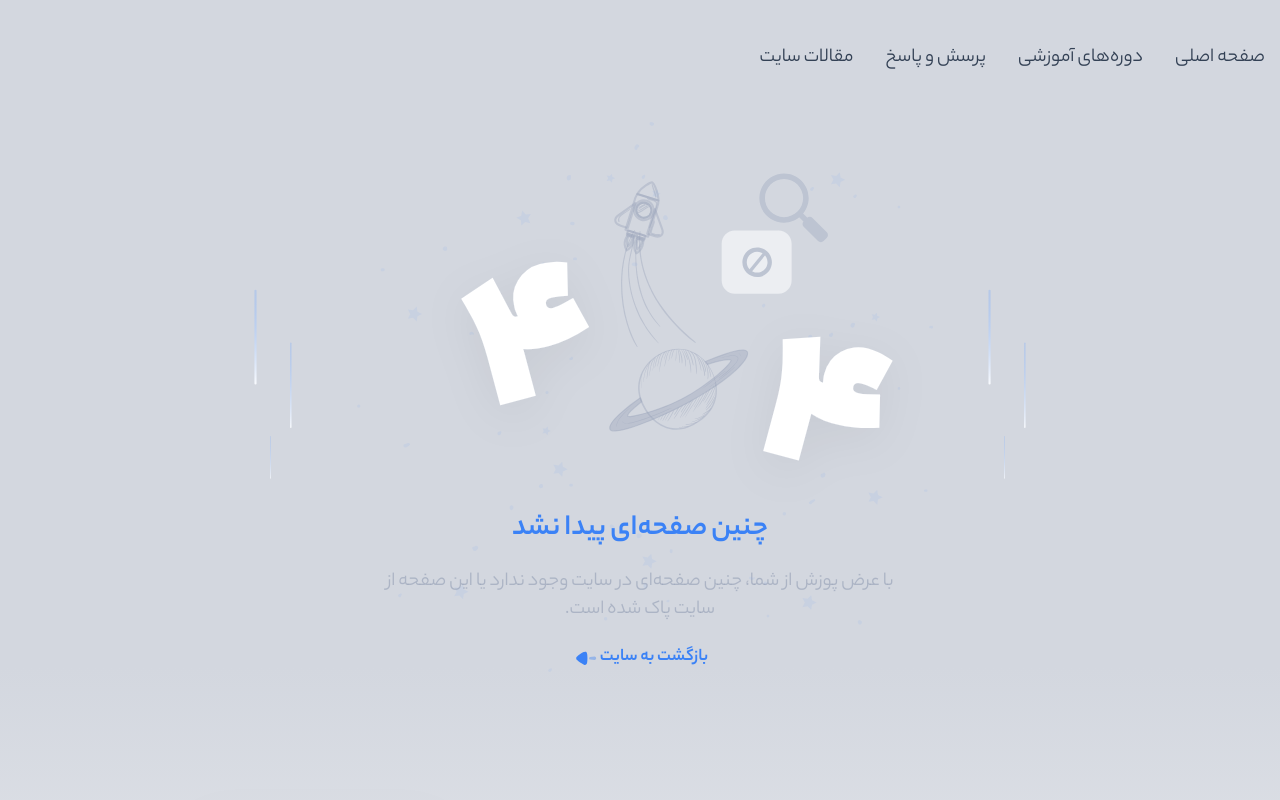
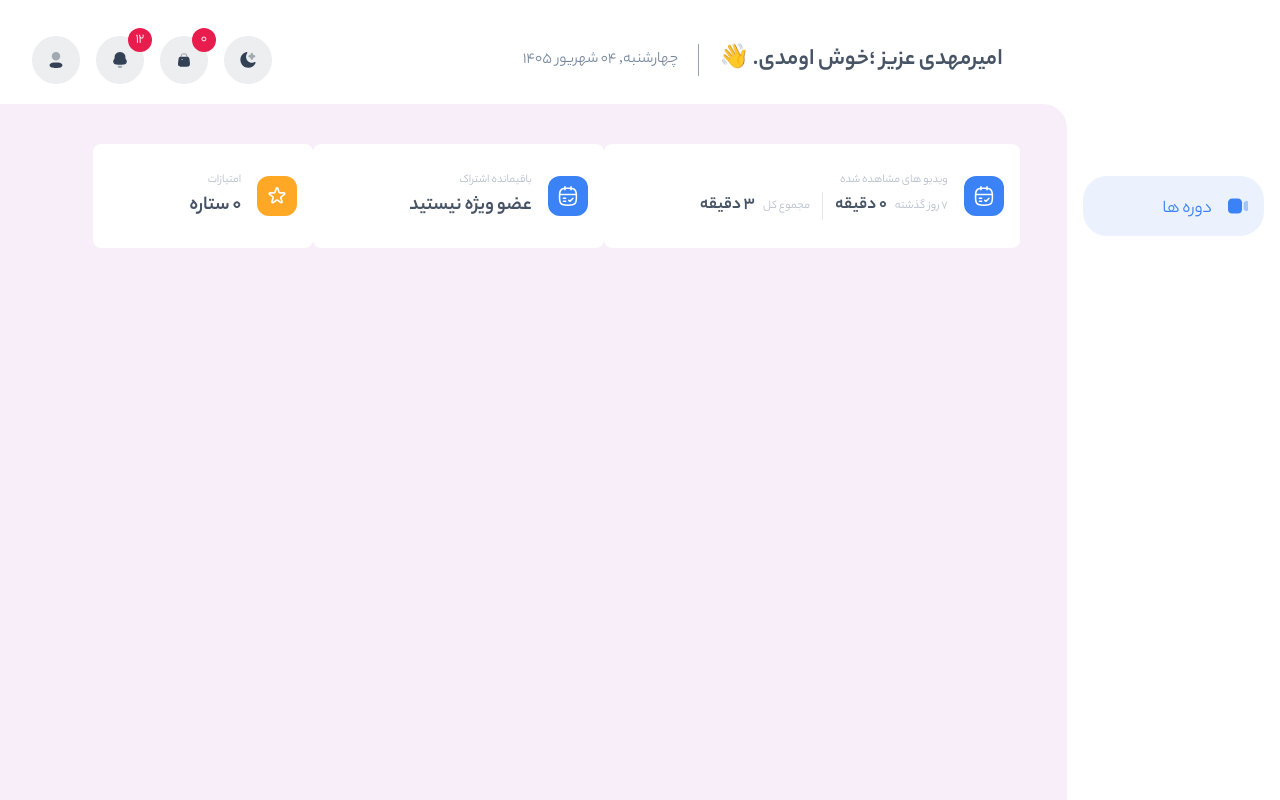
Before and after one commit to amirmahdighadiri/roocket, a React (Vite) app: page /dashboard/courses in a window 1280 px wide. Shown: the top 800 px of the page. Built offline with nearby package versions, Linux system fonts and the light colour scheme; a web font is replaced by a local one.

Commit message:
add courses-page in dashboard

```diff
--- /dev/null
+++ b/src/Components/DashboardPages/Courses/Courses.jsx
@@ -0,0 +1,50 @@
+import React from 'react';
+import DynamicIcon from "../../../DynamicIcon/DynamicIcon.jsx";
+
+function Courses(props) {
+    return (
+        <div className="container">
+            {/*<!-- ! -------------------- User Courses Details -------------------- ! -->*/}
+            <div className="flex items-center">
+                <div className="col-span-9 flex items-center justify-between bg-white dark:bg-dark-body-100 px-4 py-7 rounded-lg divide-x divide-gray-210 dark:divide-gray-100">
+                    <div className="flex items-center gap-x-4 pl-20">
+                        <div className="size-10 flex-center rounded-xl bg-blue-700">
+                            <DynamicIcon name="calender" className="size-5" />
+                        </div>
+                        <div className="flex flex-col gap-y-1">
+                            <span className="text-xs text-gary-70 dark:text-white">ویدیو های مشاهده شده</span>
+                            <div className="">
+                                <span className="inline-block font-YekanBakh-Medium text-gary-70 text-xs pl-3 ml-3 border-l border-gray-100">7 روز گذشته<span className="inline-block font-YekanBakh-Bold text-gray-800 dark:text-white text-lg pr-2">0 دقیقه</span></span>
+                                <span className="font-YekanBakh-Medium text-gary-70 text-xs">مجموع کل<span className="inline-block font-YekanBakh-Bold text-gray-800 dark:text-white text-lg pr-2">3 دقیقه</span></span>
+                            </div>
+                        </div>
+                    </div>
+                </div>
+                <div className="col-span-9 flex items-center justify-between bg-white dark:bg-dark-body-100 px-4 py-7 rounded-lg divide-x divide-gray-210 dark:divide-gray-100">
+                    <div className="flex items-center gap-x-4 pl-20">
+                        <div className="size-10 flex-center rounded-xl bg-blue-700">
+                            <DynamicIcon name="calender" className="size-5" />
+                        </div>
+                        <div className="flex flex-col gap-y-1">
+                            <span className="text-xs text-gary-70">باقیمانده اشتراک</span>
+                            <span className="text-gray-800 dark:text-white text-xl font-YekanBakh-Bold">عضو ویژه نیستید</span>
+                        </div>
+                    </div>
+                </div>
+                <div className="col-span-9 flex items-center justify-between bg-white dark:bg-dark-body-100 px-4 py-7 rounded-lg divide-x divide-gray-210 dark:divide-gray-100">
+                    <div className="flex items-center gap-x-4 pl-20">
+                        <div className="size-10 flex-center rounded-xl bg-customOrange-700">
+                            <DynamicIcon name="star" className="size-5 text-white fill-none" />
+                        </div>
+                        <div className="flex flex-col gap-y-1">
+                            <span className="text-xs text-gary-70">امتیازات</span>
+                            <span className="text-gray-800 dark:text-white text-xl font-YekanBakh-Bold">0 ستاره</span>
+                        </div>
+                    </div>
+                </div>
+            </div>
+        </div>
+    );
+}
+
+export default Courses;
--- a/src/Components/Panel/Panel.jsx
+++ b/src/Components/DashboardPages/Panel/Panel.jsx
@@ -1,5 +1,5 @@
 import React from 'react';
-import DynamicIcon from "../../DynamicIcon/DynamicIcon.jsx";
+import DynamicIcon from "../../../DynamicIcon/DynamicIcon.jsx";
 import {Link} from "react-router-dom";
 
 function Panel(props) {
--- a/src/DynamicIcon/DynamicIcon.jsx
+++ b/src/DynamicIcon/DynamicIcon.jsx
@@ -328,6 +328,13 @@ const iconsMap = {
                   d="M11 1c2.247 0 3.99.102 5.351.364 1.356.26 2.258.667 2.885 1.22C20.48 3.68 21 5.677 21 9.778c0 2.64-.238 4.566-.867 5.813-.3.596-.678 1.011-1.15 1.286-.478.28-1.124.456-2.024.456-1.188 0-2.086.267-2.792.745-.688.466-1.101 1.076-1.404 1.552q-.07.108-.13.205c-.254.403-.41.652-.629.848-.186.167-.449.317-1.004.317s-.817-.15-1.004-.317c-.218-.196-.375-.445-.629-.848l-.13-.205c-.302-.476-.715-1.086-1.403-1.552-.706-.478-1.605-.745-2.792-.745-.895 0-1.539-.181-2.017-.466-.473-.282-.854-.706-1.156-1.312C1.237 14.293 1 12.363 1 9.778c0-4.049.518-6.05 1.767-7.161.63-.56 1.533-.973 2.887-1.24C7.013 1.108 8.755 1 11 1M11.917 8.25h3.667M6.416 11.918h9.167"></path>
         </svg>
     ),
+    questionSquare: (
+        <svg className="ml-4 mt-1" width="19" height="19" viewBox="0 0 19 19" fill="none" xmlns="http://www.w3.org/2000/svg">
+            <rect fill="currentColor" opacity="0.4" width="19" height="19" rx="6"/>
+            <path fill="currentColor" d="M9.5 4.75C8.7574 4.75 8.14227 5.03635 7.7208 5.5105C7.31228 5.97009 7.125 6.56049 7.125 7.125C7.125 8.11777 7.70613 8.80342 8.084 9.24925L8.10422 9.27311C8.55066 9.80024 8.70833 10.0224 8.70833 10.2917C8.70833 10.7289 9.06277 11.0833 9.5 11.0833C9.93723 11.0833 10.2917 10.7289 10.2917 10.2917C10.2917 9.39426 9.73429 8.74298 9.38019 8.32923C9.35663 8.30171 9.33398 8.27524 9.31245 8.24982C8.89774 7.76016 8.70833 7.48237 8.70833 7.125C8.70833 6.89785 8.78494 6.69658 8.9042 6.56241C9.0105 6.44282 9.18705 6.33333 9.5 6.33333C9.81295 6.33333 9.9895 6.44282 10.0958 6.56241C10.2151 6.69658 10.2917 6.89785 10.2917 7.125C10.2917 7.56223 10.6461 7.91667 11.0833 7.91667C11.5206 7.91667 11.875 7.56223 11.875 7.125C11.875 6.56049 11.6877 5.97009 11.2792 5.5105C10.8577 5.03635 10.2426 4.75 9.5 4.75Z"/>
+            <path fill="currentColor" d="M9.5 11.875C9.06277 11.875 8.70833 12.2294 8.70833 12.6667C8.70833 13.1039 9.06277 13.4583 9.5 13.4583C9.93723 13.4583 10.2917 13.1039 10.2917 12.6667C10.2917 12.2294 9.93723 11.875 9.5 11.875Z"/>
+        </svg>
+    ),
     padcast :(
         <svg xmlns="http://www.w3.org/2000/svg" id="padcast" fill="none" viewBox="0 0 16 22">
             <path stroke="currentColor" strokeLinecap="round" strokeLinejoin="round"
--- a/src/Pages/DashboardLayout/DashboardLayout.jsx
+++ b/src/Pages/DashboardLayout/DashboardLayout.jsx
@@ -1,8 +1,10 @@
 import React from 'react';
-import {Link , Outlet} from "react-router-dom";
+import {Link , Outlet , useLocation} from "react-router-dom";
 import DynamicIcon from "../../DynamicIcon/DynamicIcon.jsx";
 
 function DashboardLayout(props) {
+
+    const location = useLocation()
     return (
         <section className="bg-white dark:bg-dark-body-100 grid grid-cols-12 min-h-screen overflow-hidden">
             <aside className="col-span-2 pt-11 flex flex-col min-h-screen pb-3">
@@ -12,65 +14,66 @@ function DashboardLayout(props) {
                         <path fill='#fff' d='M28.66 14.442v17.196l-7.146-5.434s.781-6.7.93-11.8c.075-2.53-2.27-4.652-8.114-7.518-5.806 2.903-8.151 5.025-8.077 7.556.112 5.062.93 11.799.93 11.799L0 31.638V14.442C0 11.39 1.303 8.635 3.834 6.29c1.786-1.675 4.243-3.238 8.002-5.062L14.367 0l2.531 1.228c3.723 1.824 6.216 3.387 8.003 5.062 2.494 2.345 3.76 5.1 3.76 8.152'></path>
                     </svg>
                 </Link>
+                {/*<!-- ! -------------------- Menu -------------------- ! -->*/}
                 <div className="mt-16">
-                   <ul className="space-y-2">
+                   <ul className="space-y-2 text-lg">
                        <li className="px-4">
-                           <Link to="/" className="flex items-center gap-x-4 text-white hover:text-blue-450 transition-all px-4 py-3">
+                           <Link to="/dashboard/panel" className={`flex items-center gap-x-4 ${location.pathname.includes('panel') ? 'text-blue-700 bg-blue-700/10' : 'text-white bg-transparent hover:text-blue-450'}  transition-all px-4 py-3 rounded-3xl`}>
                                <DynamicIcon name="home" className="size-5 fill-inherit"/>
                                <span className="inline-block mt-2"> صفحه اصلی پنل</span>
                            </Link>
                        </li>
                        <li className="px-4">
-                           <Link to="/" className="flex items-center gap-x-4 text-white hover:text-blue-450 transition-all px-4 py-3">
+                           <Link to="/" className={`flex items-center gap-x-4 ${location.pathname.includes('courses') ? 'text-blue-700 bg-blue-700/10' : 'text-white bg-transparent hover:text-blue-450'}  transition-all px-4 py-3 rounded-3xl`}>
                                <DynamicIcon name="camera" className="size-5 fill-inherit"/>
                                <span className="inline-block mt-2">دوره ها</span>
                            </Link>
                        </li>
                        <li className="px-4">
-                           <Link to="/" className="flex items-center gap-x-4 text-white hover:text-blue-450 transition-all px-4 py-3">
-                               <DynamicIcon name="question" className="size-5 fill-inherit"/>
+                           <Link to="/" className={`flex items-center gap-x-4 ${location.pathname.includes('questions') ? 'text-blue-700 bg-blue-700/10' : 'text-white bg-transparent hover:text-blue-450'}  transition-all px-4 py-3 rounded-3xl`}>
+                               <DynamicIcon name="questionSquare" className="size-5 fill-inherit"/>
                                <span className="inline-block mt-2">پرسش ها</span>
                            </Link>
                        </li>
                        <li className="px-4">
-                           <Link to="/" className="flex items-center gap-x-4 text-white hover:text-blue-450 transition-all px-4 py-3">
+                           <Link to="/" className={`flex items-center gap-x-4 ${location.pathname.includes('subscription') ? 'text-blue-700 bg-blue-700/10' : 'text-white bg-transparent hover:text-blue-450'}  transition-all px-4 py-3 rounded-3xl`}>
                                <DynamicIcon name="wallet" className="size-5 fill-inherit"/>
                                <span className="inline-block mt-2"> مالی و اشتراک</span>
                            </Link>
                        </li>
                        <li className="px-4">
-                           <Link to="/" className="flex items-center gap-x-4 text-white hover:text-blue-450 transition-all px-4 py-3">
+                           <Link to="/" className={`flex items-center gap-x-4 ${location.pathname.includes('followings') ? 'text-blue-700 bg-blue-700/10' : 'text-white bg-transparent hover:text-blue-450'}  transition-all px-4 py-3 rounded-3xl`}>
                                <DynamicIcon name="userMultiple" className="size-5 dark:fill-inherit"/>
                                <span className="inline-block mt-2">دنبل شده ها</span>
                            </Link>
                        </li>
                        <li className="px-4">
-                           <Link to="/" className="flex items-center gap-x-4 text-white hover:text-blue-450 transition-all px-4 py-3">
+                           <Link to="/" className={`flex items-center gap-x-4 ${location.pathname.includes('comments') ? 'text-blue-700 bg-blue-700/10' : 'text-white bg-transparent hover:text-blue-450'}  transition-all px-4 py-3 rounded-3xl`}>
                                <DynamicIcon name="document" className="size-5 fill-inherit"/>
                                <span className="inline-block mt-2">نظرات شما</span>
                            </Link>
                        </li>
                        <li className="px-4">
-                           <Link to="/" className="flex items-center gap-x-4 text-white hover:text-blue-450 transition-all px-4 py-3">
+                           <Link to="/" className={`flex items-center gap-x-4 ${location.pathname.includes('notifications') ? 'text-blue-700 bg-blue-700/10' : 'text-white bg-transparent hover:text-blue-450'}  transition-all px-4 py-3 rounded-3xl`}>
                                <DynamicIcon name="bell" className="size-5 fill-inherit"/>
                                <span className="inline-block mt-2"> اعلانات</span>
                            </Link>
                        </li>
                        <li className="px-4">
-                           <Link to="/" className="flex items-center gap-x-4 text-white hover:text-blue-450 transition-all px-4 py-3">
+                           <Link to="/" className={`flex items-center gap-x-4 ${location.pathname.includes('missions') ? 'text-blue-700 bg-blue-700/10' : 'text-white bg-transparent hover:text-blue-450'}  transition-all px-4 py-3 rounded-3xl`}>
                                <DynamicIcon name="ticket" className="size-5 fill-inherit"/>
                                <span className="inline-block mt-2">ماموریت ها</span>
                            </Link>
                        </li>
                        <li className="px-4">
-                           <Link to="/" className="flex items-center gap-x-4 text-white hover:text-blue-450 transition-all px-4 py-3">
+                           <Link to="/" className={`flex items-center gap-x-4 ${location.pathname.includes('certificates') ? 'text-blue-700 bg-blue-700/10' : 'text-white bg-transparent hover:text-blue-450'}  transition-all px-4 py-3 rounded-3xl`}>
                                <DynamicIcon name="fileCheck" className="size-6 fill-inherit"/>
                                <span className="inline-block mt-2">گواهی و تاییدیه ها</span>
                            </Link>
                        </li>
                    </ul>
                </div>
-                <div className="mt-auto">
+               <div className="mt-auto">
                     <ul className="space-y-1">
                         <li className="px-4">
                             <Link to="/" className="flex items-center gap-x-4 text-white hover:text-blue-450 transition-all px-4 py-3">
@@ -87,6 +90,7 @@ function DashboardLayout(props) {
                     </ul>
                 </div>
             </aside>
+            {/*<!-- ! -------------------- Header Wrapper -------------------- ! -->*/}
             <div className="col-span-10 min-h-screen">
                 <header className="flex items-center justify-between pt-9 pr-16 pb-5 pl-8">
                     <div className="flex items-center gap-x-5">
--- a/src/routes.jsx
+++ b/src/routes.jsx
@@ -10,7 +10,8 @@ import ProductPage from "./Pages/ProductPage/ProductPage.jsx";
 import Podcast from "./Pages/Podcast/Podcast.jsx";
 import Verify from "./Pages/Auth/Verify.jsx";
 import DashboardLayout from "./Pages/DashboardLayout/DashboardLayout.jsx";
-import Panel from "./Components/Panel/Panel.jsx";
+import Panel from "./Components/DashboardPages/Panel/Panel.jsx";
+import Courses from "./Components/DashboardPages/Courses/Courses.jsx";
 
 const routes = [
     {
@@ -25,7 +26,8 @@ const routes = [
         ]
     },
     {path: '/dashboard' , element: <DashboardLayout/> ,children: [
-            {path: 'panel' , element: <Panel/>}
+            {path: 'panel' , element: <Panel/>},
+            {path: 'courses' , element: <Courses/>}
         ]},
     {path: '/auth' , element: <Auth/> },
     {path: '/verify' , element: <Verify/> },
```
